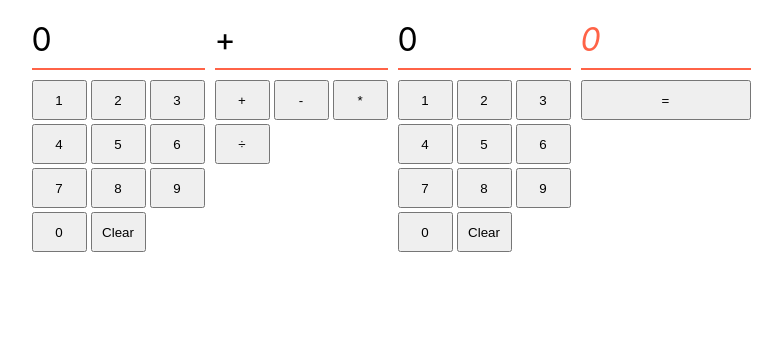
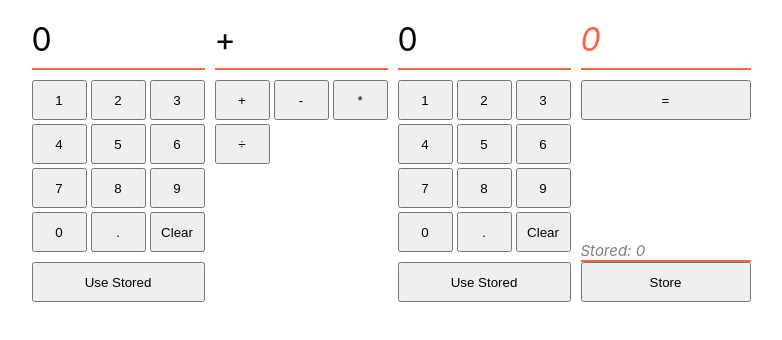
Before and after one commit to boolean-uk/react-state-calculator, a React (Vite) app: page / in a window 1280 px wide. Shown: the top 340 px of the page, without its empty margins (249-1031 px from the left). Built offline with nearby package versions, Linux system fonts and the light colour scheme.

Commit message:
core & extension finished

```diff
--- a/src/App.css
+++ b/src/App.css
@@ -45,3 +45,8 @@ html {
   width: 100%;
   height: 40px;
 }
+
+.panel > div > button {
+  width: 100%;
+  height: 40px;
+}
--- a/src/App.jsx
+++ b/src/App.jsx
@@ -1,12 +1,95 @@
+import { useState } from 'react'
 import "./App.css"
 
 function App() {
 
+  const [firstNum, setFirstNum] = useState('0')
+  const [operator, setOperator] = useState('+')
+  const [secondNum, setSecondNum] = useState('0')
+  const [answer, setAnswer] = useState('0')
+  const [stored, setStored] = useState('0')
+
+  const clickedFirst = (event) => {
+    if(event.target.tagName === 'BUTTON') {
+      if(event.target.innerText === 'Clear') {
+        setFirstNum('0')
+      } else if (firstNum === '0') {
+        setFirstNum(event.target.innerText)
+      } else if(event.target.innerText === '.' ) {
+        if(firstNum.includes('.')) {
+          // do nothing
+        } else {
+          setFirstNum(firstNum+event.target.innerText)
+        }
+      } else if(event.target.innerText !== '.') {
+        setFirstNum(firstNum+event.target.innerText)
+      }
+    }
+  }
+
+  const clickedSecond = (event) => {
+    if(event.target.tagName === 'BUTTON') {
+      if(event.target.innerText === 'Clear') {
+        setSecondNum('0')
+      } else if (secondNum === '0') {
+        setSecondNum(event.target.innerText)
+      } else if(event.target.innerText === '.' ) {
+        if(firstNum.includes('\.')) {
+          // do nothing
+        } else {
+          setFirstNum(firstNum+event.target.innerText)
+        }
+      } else if(event.target.innerText !== '.') {
+        setSecondNum(secondNum+event.target.innerText)
+      }
+    }
+  }
+
+  const clickedOperator = (event) => {
+    if(event.target.tagName === 'BUTTON') {
+      setOperator(event.target.innerText)
+    }
+  }
+
+  const clickedAnswer = () => {
+    let temp = 0
+    if(operator === '+') {
+      temp = parseFloat(firstNum) + parseFloat(secondNum)
+    } else if(operator === '-') {
+      temp = parseFloat(firstNum) - parseFloat(secondNum)
+    } else if(operator === '÷') {
+      temp = parseFloat(firstNum) / parseFloat(secondNum)
+    } else if(operator === '*') {
+      temp = parseFloat(firstNum) * parseFloat(secondNum)
+    }
+    if(Number.isInteger(temp)){
+      setAnswer(temp)
+    }else{
+      setAnswer(parseFloat(temp).toFixed(2))
+    }
+  }
+
+  const store = () => {
+    setStored(answer)
+  }
+
+  const firstUseStored = () => {
+    setFirstNum(stored)
+  }
+  const secondUseStored = () => {
+    setSecondNum(stored)
+  }
+
+  const storedStyle = {
+    fontSize: 15,
+    color: 'grey',
+  }
+
   return (
     <div className="calculator">
       <div className="panel">
-        <p>0</p>
-        <div className="numbers">
+        <p>{firstNum}</p>
+        <div className="numbers" onClick={clickedFirst}>
           <button>1</button>
           <button>2</button>
           <button>3</button>
@@ -17,13 +100,17 @@ function App() {
           <button>8</button>
           <button>9</button>
           <button>0</button>
+          <button>.</button>
           <button>Clear</button>
+        </div>
+        <div>
+          <button onClick={firstUseStored}>Use Stored</button>
         </div>
       </div>
 
       <div className="panel">
-        <p>+</p>
-        <div className="numbers">
+        <p>{operator}</p>
+        <div className="numbers" onClick={clickedOperator}>
           <button>+</button>
           <button>-</button>
           <button>*</button>
@@ -32,8 +119,8 @@ function App() {
       </div>
 
       <div className="panel">
-        <p>0</p>
-        <div className="numbers">
+        <p>{secondNum}</p>
+        <div className="numbers" onClick={clickedSecond}>
           <button>1</button>
           <button>2</button>
           <button>3</button>
@@ -44,13 +131,22 @@ function App() {
           <button>8</button>
           <button>9</button>
           <button>0</button>
+          <button>.</button>
           <button>Clear</button>
         </div>
+        <div>
+        <button onClick={secondUseStored}>Use Stored</button>
+        </div>
       </div>
+
       <div className="panel answer">
-        <p>0</p>
+        <p>{answer}</p>
         <div>
-          <button>=</button>
+          <button onClick={clickedAnswer}>=</button>
+        </div>
+        <div>
+          <p style={storedStyle}>Stored: {stored}</p>
+          <button onClick={store}>Store</button>
         </div>
       </div>
     </div>
```
